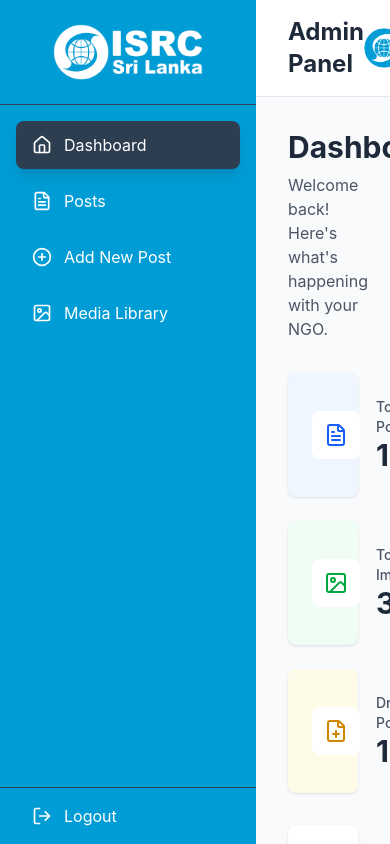
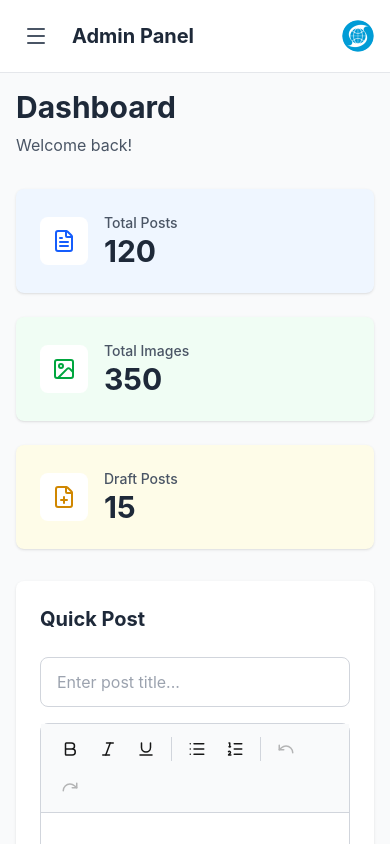
Before and after one commit to Shakeeb-Codes/ISRC-admin-panel, a Next.js app: page /admin/dashboard in a window 390 px wide. Built offline with nearby package versions, Linux system fonts and the light colour scheme; sample sign-in values are in the browser's storage.

Commit message:
Mobile responsive design

```diff
--- a/app/admin/dashboard/page.jsx
+++ b/app/admin/dashboard/page.jsx
@@ -26,7 +26,7 @@ export default function DashboardPage() {
     <>
       <div className="mb-8">
         <h2 className="text-3xl font-bold text-gray-800 mb-2">Dashboard</h2>
-        <p className="text-gray-600">Welcome back! Here's what's happening with your NGO.</p>
+        <p className="text-gray-600">Welcome back!</p>
       </div>
 
       {/* Stats Grid */}
--- a/app/admin/layout.jsx
+++ b/app/admin/layout.jsx
@@ -1,29 +1,46 @@
 'use client';
 
-import { useEffect } from 'react';
+import { useEffect, useState } from 'react';
 import { useRouter } from 'next/navigation';
 import Sidebar from '@/components/admin/Sidebar';
 import Header from '@/components/admin/Header';
 
 export default function AdminLayout({ children }) {
   const router = useRouter();
+  const [sidebarOpen, setSidebarOpen] = useState(false);
 
   useEffect(() => {
-    // Check if user is authenticated
+    // Check authentication
     const isAuthenticated = localStorage.getItem('isAuthenticated');
 
     if (!isAuthenticated || isAuthenticated !== 'true') {
-      // Redirect to login if not authenticated
       router.push('/');
     }
   }, [router]);
 
+  // Close sidebar when screen becomes large
+  useEffect(() => {
+    const handleResize = () => {
+      if (window.innerWidth >= 1024) {
+        setSidebarOpen(false);
+      }
+    };
+
+    window.addEventListener('resize', handleResize);
+    return () => window.removeEventListener('resize', handleResize);
+  }, []);
+
+  const toggleSidebar = () => {
+    setSidebarOpen(!sidebarOpen);
+  };
+
   return (
     <div className="flex h-screen bg-gray-50 overflow-hidden">
-      <Sidebar />
-      <div className="flex-1 overflow-auto">
-        <Header />
-        <main className="p-8">
+      <Sidebar isOpen={sidebarOpen} setIsOpen={setSidebarOpen} />
+
+      <div className="flex-1 overflow-auto flex flex-col min-w-0">
+        <Header toggleSidebar={toggleSidebar} />
+        <main className="p-4 md:p-6 lg:p-8">
           {children}
         </main>
       </div>
--- a/app/admin/posts/new/page.jsx
+++ b/app/admin/posts/new/page.jsx
@@ -219,12 +219,14 @@ export default function NewPostPage() {
             <h3 className="text-lg font-semibold text-gray-800 mb-4">Category *</h3>
             <select value={formData.category} onChange={(e) => setFormData({ ...formData, category: e.target.value })} className="w-full px-4 py-2 border border-gray-300 rounded-lg focus:outline-none focus:ring-2 focus:ring-[#009cd6]">
               <option value="">Select Category</option>
-              <option value="Income Generation Project - IGP">Income Generation Project - IGP</option>
+              <option value="Economic Development">Economic Development</option>
+              <option value="Emergency Relief">Emergency Relief</option>
+              <option value="Peace Building & Social Harmony">Peace Building & Social Harmony</option>
               <option value="Education">Education</option>
-              <option value="Health">Health</option>
-              <option value="Environment">Environment</option>
-              <option value="Community Development">Community Development</option>
-              <option value="Emergency Relief">Emergency Relief</option>
+              <option value="Orphan Care">Orphan Care</option>
+              <option value="Health & Nutrition">Health & Nutrition</option>
+              <option value="Shelter">Shelter</option>
+              <option value="Wash">Wash</option>
             </select>
           </div>
 
@@ -232,17 +234,6 @@ export default function NewPostPage() {
             <h3 className="text-lg font-semibold text-gray-800 mb-4">Post Date</h3>
             <input type="date" value={formData.date} onChange={(e) => setFormData({ ...formData, date: e.target.value })} className="w-full px-4 py-2 border border-gray-300 rounded-lg focus:outline-none focus:ring-2 focus:ring-[#009cd6]" />
           </div>
-
-          <div className="bg-blue-50 rounded-lg p-6">
-            <h3 className="text-lg font-semibold text-gray-800 mb-3">Post Structure</h3>
-            <ul className="text-sm text-gray-700 space-y-2">
-              <li>1️⃣ Featured Image (large, top)</li>
-              <li>2️⃣ Date & Category</li>
-              <li>3️⃣ Title (heading)</li>
-              <li>4️⃣ Content (description)</li>
-              <li>5️⃣ Gallery Images (bottom)</li>
-            </ul>
-          </div>
         </div>
       </div>
     </>
--- a/app/page.jsx
+++ b/app/page.jsx
@@ -40,7 +40,7 @@ export default function LoginPage() {
     // Simulate API call (remove this when you have real API)
     setTimeout(() => {
       // Demo credentials for testing
-      if (formData.email === 'admin@isrc.lk' && formData.password === 'admin123') {
+      if (formData.email === 'mail@isrclanka.org' && formData.password === 'admin123') {
         // Store authentication
         localStorage.setItem('isAuthenticated', 'true');
         localStorage.setItem('userEmail', formData.email);
@@ -89,7 +89,7 @@ export default function LoginPage() {
                 type="email"
                 value={formData.email}
                 onChange={(e) => setFormData({ ...formData, email: e.target.value })}
-                placeholder="admin@isrc.lk"
+                placeholder="mail@isrclanka.org"
                 className="w-full px-4 py-3 border border-gray-300 rounded-lg focus:outline-none focus:ring-2 focus:ring-[#009cd6] focus:border-transparent transition-all"
                 disabled={isLoading}
               />
--- a/components/admin/Header.jsx
+++ b/components/admin/Header.jsx
@@ -1,23 +1,34 @@
-"use client";
+'use client';
 
-import { Search } from "lucide-react";
+import { Menu } from 'lucide-react';
 
-export default function Header() {
+export default function Header({ toggleSidebar }) {
   return (
-    <div className="bg-white border-b border-gray-200 px-8 py-4 sticky top-0 z-10">
-      <div className="flex justify-between items-center">
-        <div className="flex items-center gap-4 flex-1">
-          <h1 className="text-2xl font-bold text-gray-800">Admin Panel</h1>
+    <div className="bg-white border-b border-gray-200 px-4 md:px-8 py-4 sticky top-0 z-10">
+      <div className="flex justify-between items-center gap-4">
+        {/* Left: Hamburger Menu + Title */}
+        <div className="flex items-center gap-4 flex-1 min-w-0">
+          {/* Hamburger Menu (mobile only) */}
+          <button
+            onClick={toggleSidebar}
+            className="lg:hidden p-2 hover:bg-gray-100 rounded-lg transition-colors flex-shrink-0"
+          >
+            <Menu size={24} className="text-gray-600" />
+          </button>
+
+          <h1 className="text-xl md:text-2xl font-bold text-gray-800 truncate">Admin Panel</h1>
+
         </div>
 
-        <div className="flex items-center gap-4">
+        {/* Right: Notifications + Profile */}
+        <div className="flex items-center gap-2 md:gap-4 flex-shrink-0">
           {/* User Profile */}
-          <div className="flex items-center gap-3">
-            <div className="text-right hidden sm:block">
+          <div className="flex items-center gap-2 md:gap-3">
+            <div className="text-right hidden md:block">
               <p className="text-sm font-semibold text-gray-800">Admin User</p>
               <p className="text-xs text-gray-500">Administrator</p>
             </div>
-            <div className="w-10 h-10 rounded-full overflow-hidden cursor-pointer hover:ring-2 hover:ring-[#009cd6] transition-all">
+            <div className="w-8 h-8 md:w-10 md:h-10 rounded-full overflow-hidden transition-all flex-shrink-0">
               <img
                 src="/images/logo.png"
                 alt="Admin"
--- a/components/admin/Sidebar.jsx
+++ b/components/admin/Sidebar.jsx
@@ -9,9 +9,10 @@ import {
   PlusCircle,
   Image,
   LogOut,
+  X,
 } from "lucide-react";
 
-export default function Sidebar() {
+export default function Sidebar({ isOpen, setIsOpen }) {
   const pathname = usePathname();
 
   const navItems = [
@@ -23,25 +24,49 @@ export default function Sidebar() {
 
   const handleLogout = () => {
     if (confirm("Are you sure you want to logout?")) {
-      // Clear authentication
       localStorage.removeItem("isAuthenticated");
       localStorage.removeItem("userEmail");
       localStorage.removeItem("userName");
-
-      // Redirect to login page
       window.location.href = "/";
     }
   };
 
+  const closeSidebar = () => {
+    if (window.innerWidth < 1024) {
+      setIsOpen(false);
+    }
+  };
+
   return (
-    <div className="w-64 bg-[#009cd6] text-white flex flex-col h-screen sticky top-0">
+    <>
+      {/* Overlay for mobile */}
+      {isOpen && (
+        <div
+          className="fixed inset-0 bg-black bg-opacity-50 z-40 lg:hidden"
+          onClick={() => setIsOpen(false)}
+        />
+      )}
+
+      {/* Sidebar */}
+      <div
+        className={`fixed lg:sticky top-0 h-screen w-64 bg-[#009cd6] text-white flex flex-col z-50 transition-transform duration-300 ease-in-out ${
+          isOpen ? "translate-x-0" : "-translate-x-full lg:translate-x-0"
+        }`}
+      >
         {/* Logo */}
-      <Link
-        href="#"
-        className="p-6 flex items-center justify-center gap-3 border-b border-gray-700 hover:bg-gray-700 transition-colors"
+        <div className="p-6 flex items-center justify-between border-b border-gray-700">
+          <div href="#" className="flex items-center justify-center gap-3">
+            <img src="/images/sidebar-logo.png" alt="ISRC Logo" width={150} />
+          </div>
+
+          {/* Close button for mobile */}
+          <button
+            onClick={() => setIsOpen(false)}
+            className="lg:hidden p-2 hover:bg-gray-700 rounded-lg transition-colors"
           >
-        <img src="/images/sidebar-logo.png" alt="ISRC Logo" width={150} />
-      </Link>
+            <X size={24} />
+          </button>
+        </div>
 
         {/* Navigation */}
         <nav className="flex-1 p-4 overflow-y-auto">
@@ -53,6 +78,7 @@ export default function Sidebar() {
               <Link
                 key={item.href}
                 href={item.href}
+                onClick={closeSidebar}
                 className={`w-full flex items-center gap-3 px-4 py-3 rounded-lg mb-2 transition-all ${
                   isActive
                     ? "bg-[#2c3e50] text-white shadow-lg"
@@ -75,5 +101,6 @@ export default function Sidebar() {
           <span>Logout</span>
         </button>
       </div>
+    </>
   );
 }
```
Lines whose indentation alone changed are shown as unchanged.
